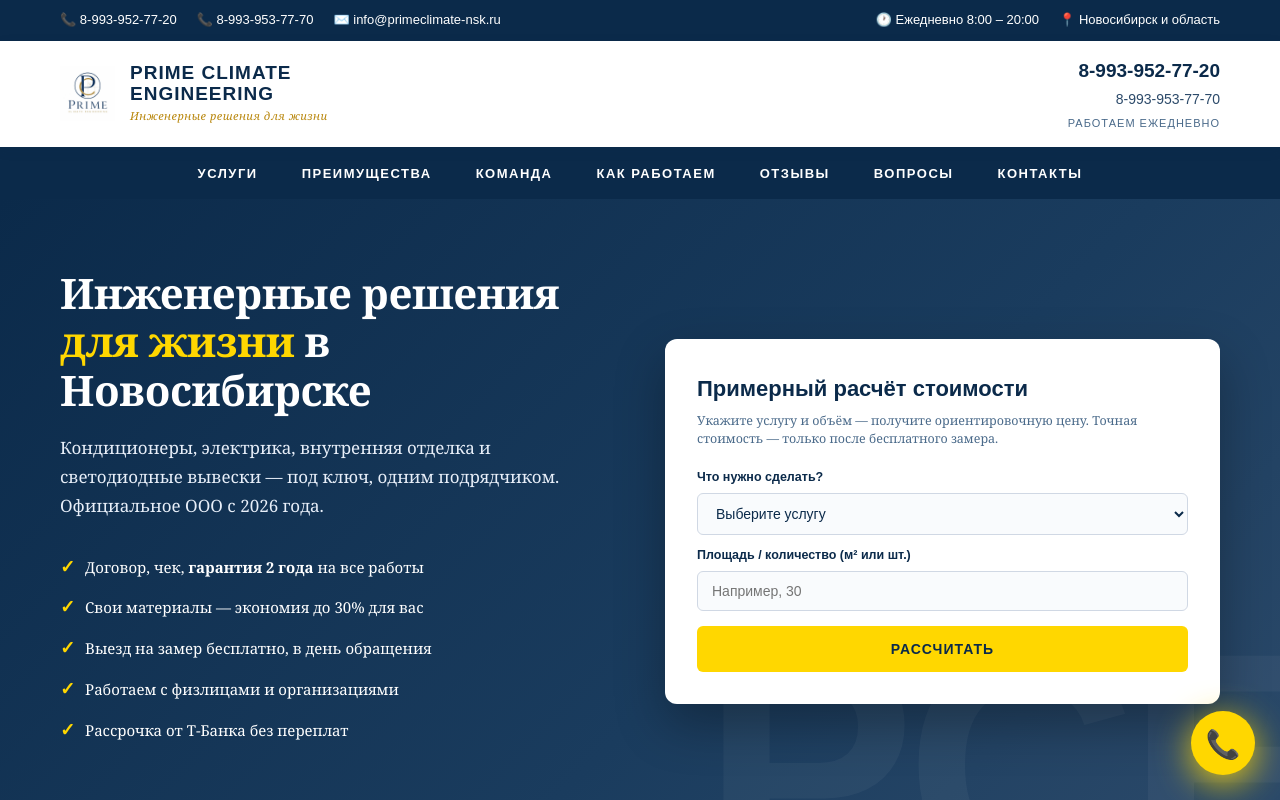
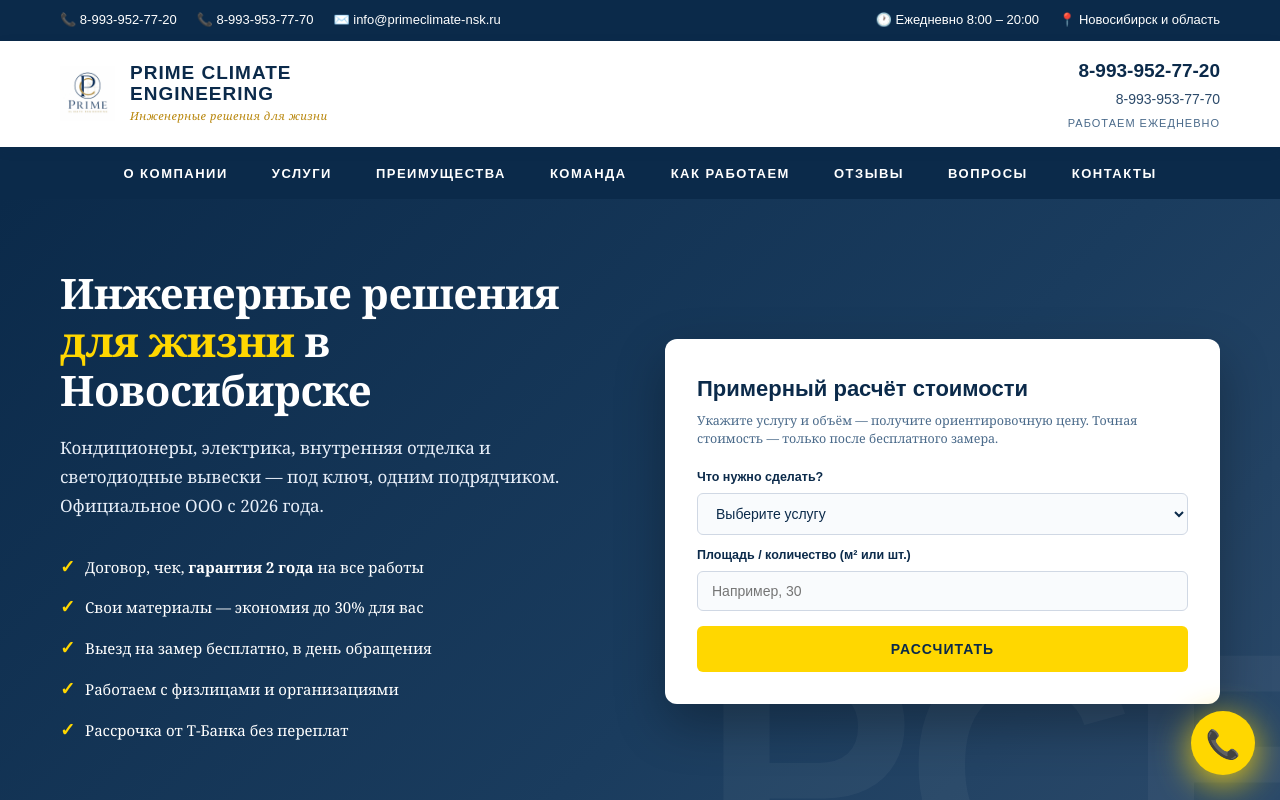
Before and after one commit to Squartato/primeclimate-site, a plain HTML site: page index.html in a window 1280 px wide. Shown: the top 800 px of the page. Drawn offline with Linux system fonts and the light colour scheme.

Commit message:
Update index.html

```diff
--- a/index.html
+++ b/index.html
@@ -254,6 +254,7 @@
 
 <nav class="main-nav">
     <ul>
+        <li><a href="presentation.html">О компании</a></li>
         <li><a href="#services">Услуги</a></li>
         <li><a href="#why">Преимущества</a></li>
         <li><a href="#team">Команда</a></li>
```
